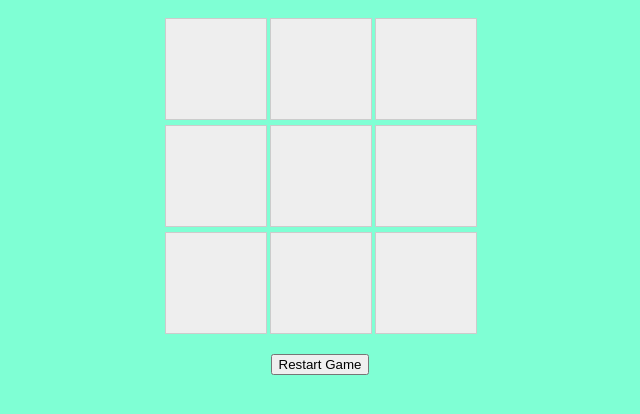
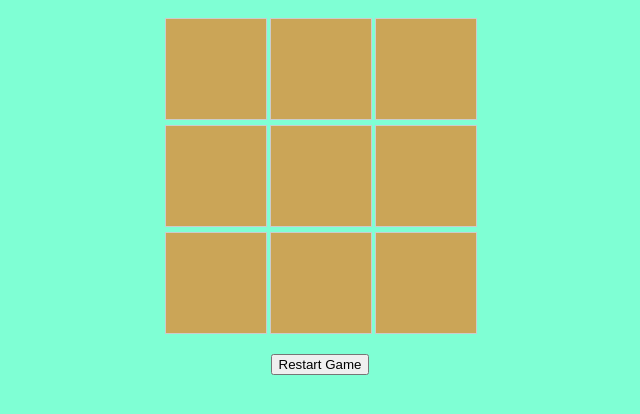
Before and after one commit to shivu1919/tictactoe, a plain HTML site: page index.html in a window 1280 px wide. Shown: the part 90-504 px from the top of the page, without its empty margins (320-960 px from the left). Drawn offline with Linux system fonts and the light colour scheme.

Commit message:
I have changed styles

```diff
--- a/styles.css
+++ b/styles.css
@@ -20,7 +20,7 @@
     justify-content: center;
     align-items: center;
     display: flex;
-    background-color: #eee;
+    background-color: #cba557;
     border:1px solid #ccc;
     width:100px;
     height: 100px;
```
